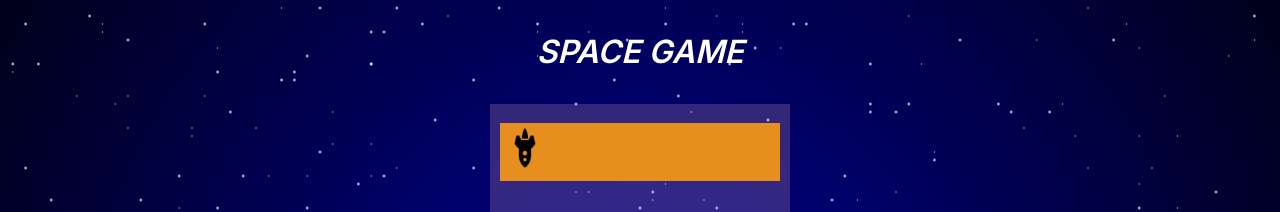
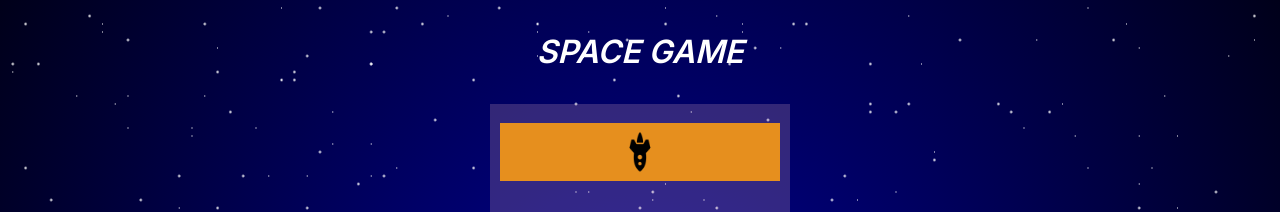
Before and after one commit to franco-ortega/space-game, a Next.js app: page /game in a window 1280 px wide. Shown: the top 212 px of the page. Built offline with nearby package versions, Linux system fonts and the light colour scheme.

Commit message:
apply margin auto to spaceship

```diff
--- a/app/components/spaceship/Spaceship.module.css
+++ b/app/components/spaceship/Spaceship.module.css
@@ -1,6 +1,6 @@
 .Spaceship {
 	/* border-color: hsl(60, 100%, 50%); */
-	/* border-radius: 100rem; */
+	border-radius: 100rem;
 	/* border-style: solid; */
 	/* border-width: 2px; */
 
@@ -10,6 +10,8 @@
 
 	width: 50px;
 	height: 50px;
+
+	margin: auto;
 }
 
 .Spaceship img {
```
